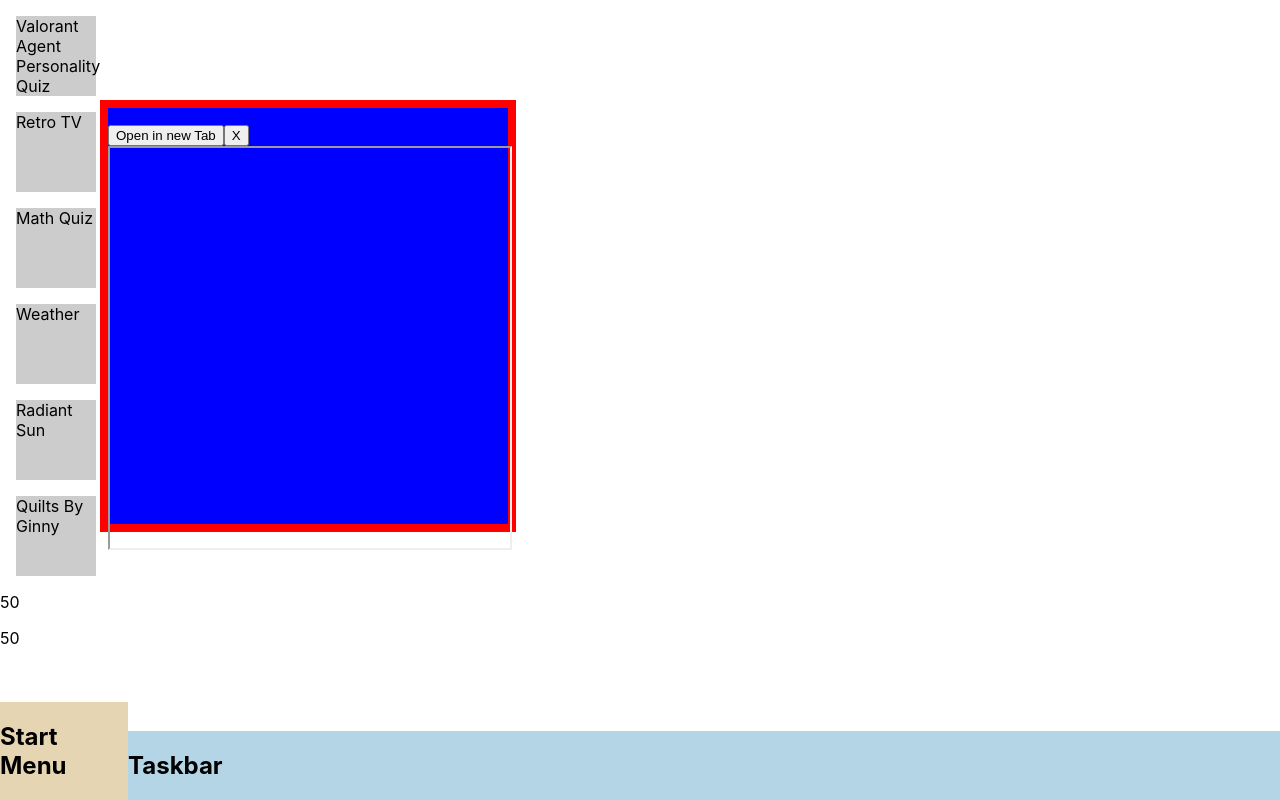
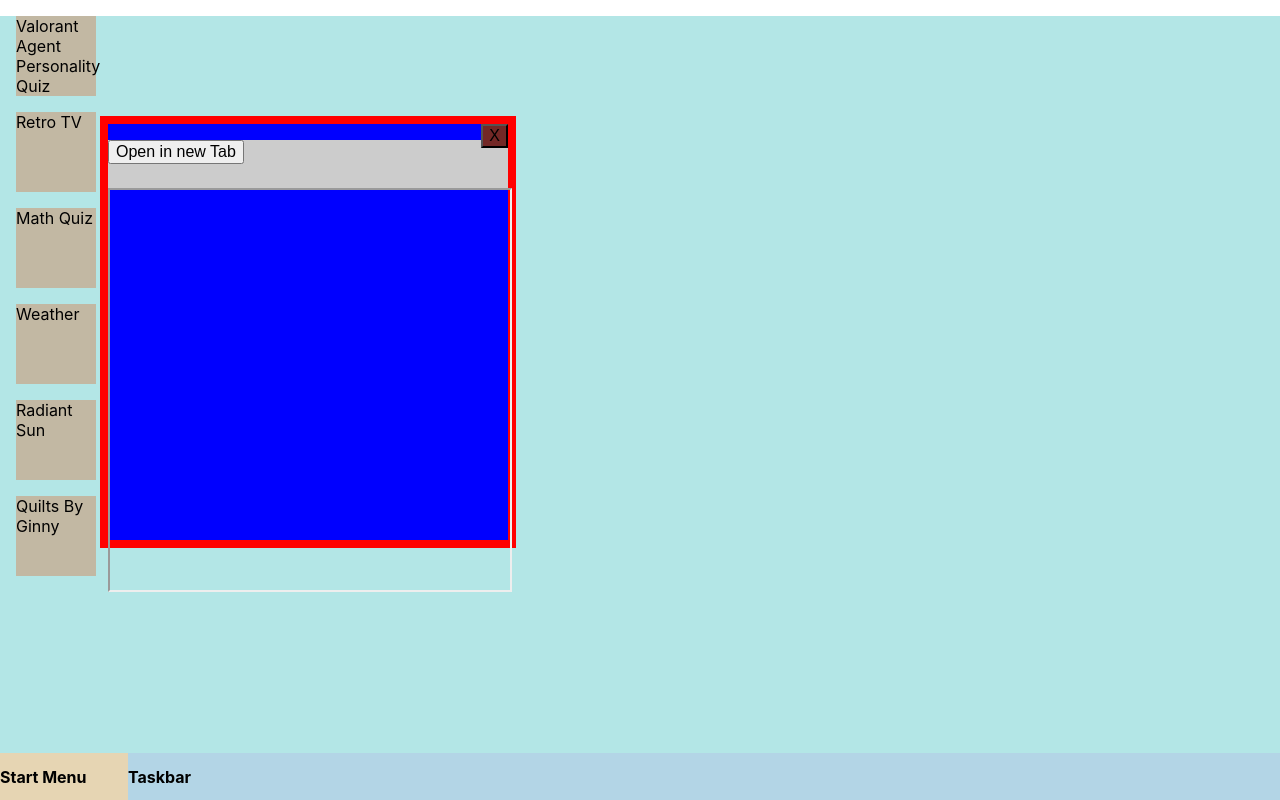
Before and after one commit to zen-da-baker/window-react-portfolio-site, a React (Create React App) app in the folder my-app/: page / in a window 1280 px wide. Both pictures are taken after a click on the element "Valorant Agent Personality Quiz". Built offline with nearby package versions, Linux system fonts and the light colour scheme.

Commit message:
Window dragging successful

```diff
--- a/my-app/src/App.tsx
+++ b/my-app/src/App.tsx
@@ -2,6 +2,7 @@
 import React from 'react';
 
 // Import styling
+import './styles/global.css';
 import './styles/taskbar.css';
 import './styles/startmenu.css';
 import './styles/window.css';
@@ -12,9 +13,9 @@ import { Desktop } from './desktop/Desktop.tsx';
 
 function App() {
   return (
-    <div>
-      <Desktop />
-    </div>
+
+    <Desktop />
+
   );
 }
 
--- a/my-app/src/desktop/Desktop.tsx
+++ b/my-app/src/desktop/Desktop.tsx
@@ -6,37 +6,9 @@ import { StartMenu } from './StartMenu.tsx';
 import { projects } from '../projects/projects.ts';
 import { Window } from './Window.tsx';
 
-import Draggable from 'react-draggable';
-
 export function Desktop() {
 
     const [displayProjects, setDisplayProjects] = useState<Array<Window>>([]);
-
-    const [click, setClick] = useState(false);
-
-    const [x, setX] = useState(50);
-    const [y, setY] = useState(50);
-
-    function reposition(event) {
-
-        const mouseX = event.clientX;
-        const mouseY = event.clientY;
-
-        if (click === true) {
-            setX(mouseX);
-            setY(mouseY);
-       }
-    }
-
-    function handleMouseDown() {
-        console.log("down")
-        setClick(true);
-    }
-
-    function handleMouseUp() {
-        console.log("up")
-        setClick(false);
-    }
 
     function displayWindow(projectName: string) {
 
@@ -61,9 +33,10 @@ export function Desktop() {
         console.log(displayProjects[foundIndex])
 
         if (foundIndex > -1) {
-            setDisplayProjects((prevState) => {
-                return prevState.splice(foundIndex, 1);
-            })
+
+            displayProjects.splice(foundIndex, 1);
+
+            setDisplayProjects(displayProjects)
         }
     }
 
@@ -76,7 +49,7 @@ export function Desktop() {
     })
 
     return (
-        <main>
+        <main className="desktop">
 
             {
                 icons
@@ -87,36 +60,6 @@ export function Desktop() {
             }
 
 
-            {
-                    /*
-            <div
-                className="window"
-                onMouseDown={handleMouseDown}
-                onMouseUp={handleMouseUp}
-                onMouseMove={(event) => reposition(event)}
-
-                >
-                <p>https://donovanfrazier.com/projects/valorant-personality-quiz/index.html</p>
-
-
-                    <iframe
-                    id="window-1"
-                    style={{
-                        left: x,
-                        top: y
-                    }}
-
-                    className="window"
-                    src={projects.valorant.localSrc}>
-                    </iframe>
-
-            </div>
-            */
-        }
-
-                <p>{x}</p>
-                <p>{y}</p>
-
             <Taskbar />
             <StartMenu />
         </main>
--- a/my-app/src/desktop/Window.tsx
+++ b/my-app/src/desktop/Window.tsx
@@ -7,32 +7,25 @@ export function Window(props) {
     const [x, setX] = useState(100);
     const [y, setY] = useState(100);
 
-    const window = document.getElementById(props.project.name);
+    const [dragging, setDragging] = useState(false);
 
     function drag(event) {
-        const currentX = event.clientX;
-        const currentY = event.clientY;
 
-        setX(currentX - 200);
-        setY(currentY - 25);
+        if (dragging === true) {
+            const currentX = event.clientX;
+            const currentY = event.clientY;
+
+            setX(currentX - 200);
+            setY(currentY - 50);
+        }
     }
 
     function click() {
-
-
-
-        window.addEventListener("mousemove", drag);
-
-        console.log("Click");
-
-
+        setDragging(true);
     }
 
     function release() {
-        console.log("release");
-
-
-        window.removeEventListener("mousemove", drag);
+        setDragging(false);
     }
 
 
@@ -40,14 +33,17 @@ export function Window(props) {
             <div className="window" id={props.project.name} style={{left: x, top: y}}>
 
                 <header
+                    className="window-header"
+
                     onMouseDown={click}
-                    onMouseUp={release}>
+                    onMouseUp={release}
+                    onMouseMove={drag}>
 
                     <a href={props.project.src} target="_blank" rel="noreferrer">
                         <button>Open in new Tab</button>
                     </a>
 
-                    <button onClick={() => props.closeWindow(props.project.name)}>X</button>
+                    <button onClick={() => props.closeWindow(props.project.name)} className="close">X</button>
                 </header>
 
                 <iframe src={props.project.localSrc} className="window-iframe" title={props.project.name}></iframe>
--- a/my-app/src/styles/desktop.css
+++ b/my-app/src/styles/desktop.css
@@ -1,6 +1,14 @@
 .icon {
-    background-color: hsl(1, 0%, 80%);
+    background-color: hsl(40, 20%, 70%);
     width: 5rem;
     height: 5rem;
     margin: 1rem;
 }
+
+.desktop {
+    background-color: hsl(180, 50%, 80%);
+    position: relative;
+    height: 95vh;
+    margin-top: 0;
+    padding-top: 0;
+}
--- /dev/null
+++ b/my-app/src/styles/global.css
@@ -0,0 +1,8 @@
+html {
+    margin: 0;
+    padding: 0;
+}
+
+* {
+    font-size: 16px;
+}
--- a/my-app/src/styles/window.css
+++ b/my-app/src/styles/window.css
@@ -13,3 +13,19 @@
     width: 100%;
     height: 100%;
 }
+
+.window-header {
+    background-color: hsl(1, 0%, 80%);
+    height: 3rem;
+    margin-top: 0;
+    padding: 0;
+    margin: 0;
+}
+
+.close {
+    position: absolute;
+    background-color: hsl(1, 50%, 30%);
+
+    right: 0;
+    top: 0;
+}
```
